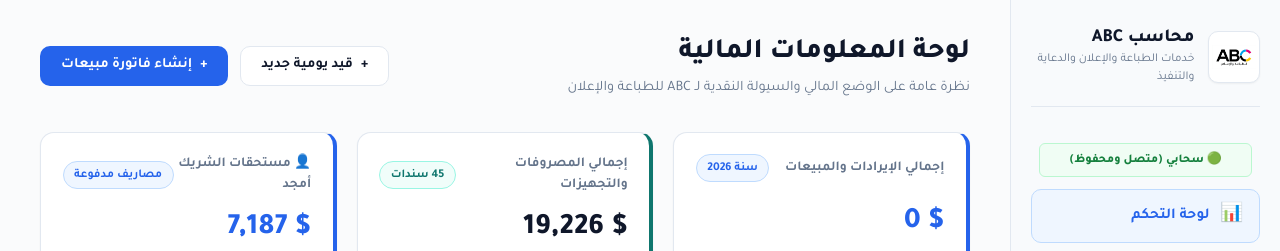
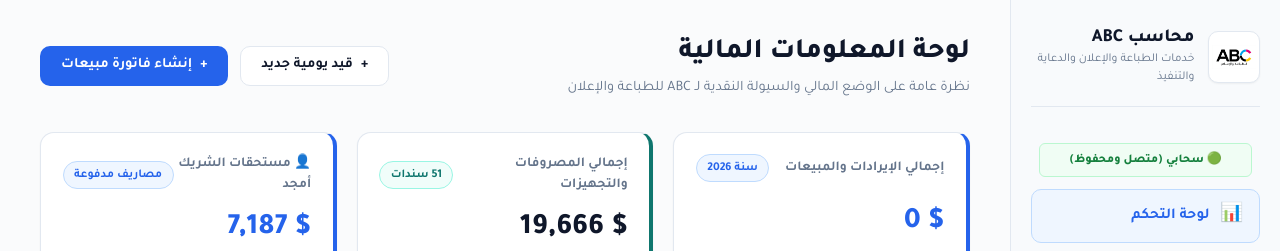
Before and after one commit to Amjadatasco/abc-accounting, a React (Vite) app: page / in a window 1280 px wide. Shown: the top 251 px of the page. Built offline with nearby package versions, Linux system fonts and the light colour scheme; no server answers; the database is empty.

Commit message:
feat: record  furniture and equipment expenses paid by Nour and add to fixed assets

```diff
--- a/src/context/AccountingContext.tsx
+++ b/src/context/AccountingContext.tsx
@@ -814,9 +814,11 @@ export const AccountingProvider: React.FC<{ children: React.ReactNode }> = ({ ch
       const cloudAssets = (assetsRow?.data as Asset[]) || [];
       const cloudAssetIds = new Set(cloudAssets.map(a => a.id));
       const extraLocalAssets = localAssets.filter(a => !cloudAssetIds.has(a.id));
-
-      if (extraLocalAssets.length > 0) {
-        const mergedAst = [...cloudAssets, ...extraLocalAssets];
+      const existingAllAssetIds = new Set([...cloudAssetIds, ...localAssets.map(a => a.id)]);
+      const missingInitialAssets = initialAssets.filter(a => !existingAllAssetIds.has(a.id));
+      const mergedAst = [...cloudAssets, ...extraLocalAssets, ...missingInitialAssets];
+
+      if (extraLocalAssets.length > 0 || missingInitialAssets.length > 0) {
         await client.from('accounting_settings').upsert({
           id: 'fixed_assets',
           data: mergedAst,
--- a/src/data/initialData.ts
+++ b/src/data/initialData.ts
@@ -904,6 +904,115 @@ export const initialExpenses: ExpenseBill[] = [
     status: 'paid',
     notes: 'إذن تسليم رقم 000341 من ليزر رسلان: شفاف 44*20 قطعتين (4.5$) + شفاف 20*20 عدد 7 قطع (7.7$) + حليبي 15*25 قطعتين (2.7$) + حليبي 15*20 قطعتين (1.4$) + حليبي 12.5*20 قطعة (0.9$) + فضي 20*20 قطعتين (2.4$) - سدده أمجد من حسابه الخاص',
     createdAt: '2026-02-12'
+  },
+  // --- مصاريف أثاث وتجهيزات المشغل والمحل (سددها الشريك نور حديثاً من حسابه الخاص) ---
+  {
+    id: 'exp_nour_usd_10',
+    billNumber: 'EXP-2026-053',
+    vendorName: 'مفروشات وتجهيزات مكتبية',
+    accountId: 'acc_1250', // أثاث ومفروشات ومكيفات وتجهيزات كهربائية (أصول ثابتة)
+    date: '2026-02-12',
+    amount: 60,
+    taxAmount: 0,
+    currency: 'USD',
+    currencySymbol: '$',
+    exchangeRate: 14800,
+    equivalentAmount: 888000,
+    paymentMethod: 'cash',
+    paidBy: 'nour',
+    status: 'paid',
+    notes: 'طاولات مكتب عدد 3 (سعر الفردي 20$) - سددها نور من حسابه الخاص',
+    createdAt: '2026-02-12'
+  },
+  {
+    id: 'exp_nour_usd_11',
+    billNumber: 'EXP-2026-054',
+    vendorName: 'مفروشات وتجهيزات مكتبية',
+    accountId: 'acc_1250',
+    date: '2026-02-12',
+    amount: 60,
+    taxAmount: 0,
+    currency: 'USD',
+    currencySymbol: '$',
+    exchangeRate: 14800,
+    equivalentAmount: 888000,
+    paymentMethod: 'cash',
+    paidBy: 'nour',
+    status: 'paid',
+    notes: 'كراسي ثابتة عدد 4 (سعر الفردي 15$) - سددها نور من حسابه الخاص',
+    createdAt: '2026-02-12'
+  },
+  {
+    id: 'exp_nour_usd_12',
+    billNumber: 'EXP-2026-055',
+    vendorName: 'مفروشات وتجهيزات مكتبية',
+    accountId: 'acc_1250',
+    date: '2026-02-12',
+    amount: 40,
+    taxAmount: 0,
+    currency: 'USD',
+    currencySymbol: '$',
+    exchangeRate: 14800,
+    equivalentAmount: 592000,
+    paymentMethod: 'cash',
+    paidBy: 'nour',
+    status: 'paid',
+    notes: 'كراسي متحركة هيدروليك بعجلات عدد 2 (سعر الفردي 20$) - سددها نور من حسابه الخاص',
+    createdAt: '2026-02-12'
+  },
+  {
+    id: 'exp_nour_usd_13',
+    billNumber: 'EXP-2026-056',
+    vendorName: 'تجهيزات مشغل وورشة',
+    accountId: 'acc_1250',
+    date: '2026-02-12',
+    amount: 30,
+    taxAmount: 0,
+    currency: 'USD',
+    currencySymbol: '$',
+    exchangeRate: 14800,
+    equivalentAmount: 444000,
+    paymentMethod: 'cash',
+    paidBy: 'nour',
+    status: 'paid',
+    notes: 'طاولة مشغل صغيرة عدد 1 (30$) - سددها نور من حسابه الخاص',
+    createdAt: '2026-02-12'
+  },
+  {
+    id: 'exp_nour_usd_14',
+    billNumber: 'EXP-2026-057',
+    vendorName: 'تجهيزات مستودعات ورفوف',
+    accountId: 'acc_1250',
+    date: '2026-02-12',
+    amount: 200,
+    taxAmount: 0,
+    currency: 'USD',
+    currencySymbol: '$',
+    exchangeRate: 14800,
+    equivalentAmount: 2960000,
+    paymentMethod: 'cash',
+    paidBy: 'nour',
+    status: 'paid',
+    notes: 'خزانة رفوف خضراء للمستودع عدد 2 (سعر الفردي 100$) - سددها نور من حسابه الخاص',
+    createdAt: '2026-02-12'
+  },
+  {
+    id: 'exp_nour_usd_15',
+    billNumber: 'EXP-2026-058',
+    vendorName: 'أجهزة وتجهيزات كهربائية',
+    accountId: 'acc_1250',
+    date: '2026-02-12',
+    amount: 50,
+    taxAmount: 0,
+    currency: 'USD',
+    currencySymbol: '$',
+    exchangeRate: 14800,
+    equivalentAmount: 740000,
+    paymentMethod: 'cash',
+    paidBy: 'nour',
+    status: 'paid',
+    notes: 'براد ومبرد مياه للمحل والمشغل عدد 1 (50$) - سدده نور من حسابه الخاص',
+    createdAt: '2026-02-12'
   }
 ];
 
@@ -1105,6 +1214,103 @@ export const initialAssets: Asset[] = [
     description: 'تأسيس الحمام والمغسلة والكرسي والتمديدات الصحية الثابتة للمحل (دفعه أمجد 160$ + 16,300 ل.س)',
     notes: 'سندات صرف صحية المحل - تم الدفع بواسطة: أمجد (160$)',
     createdAt: '2026-01-28'
+  },
+  // --- أثاث وتجهيزات ومفروشات المشغل والمحل (سددها الشريك نور) ---
+  {
+    id: 'ast_desk_01',
+    code: 'AST-DSK-01',
+    name: 'طاولات مكتب خشبية (عدد 3)',
+    category: 'equipment',
+    purchasePrice: 60,
+    currency: 'USD',
+    currencySymbol: '$',
+    purchaseDate: '2026-02-12',
+    supplier: 'مفروشات وتجهيزات مكتبية',
+    invoiceRef: 'EXP-2026-053',
+    status: 'active',
+    description: 'طاولات مكتب خشبية للعمل والإدارة والتصميم (عدد 3 طاولات × 20$ = 60$)',
+    notes: 'سند صرف رقم EXP-2026-053 - تم الدفع بواسطة: نور (60$)',
+    createdAt: '2026-02-12'
+  },
+  {
+    id: 'ast_chair_fixed_01',
+    code: 'AST-CHR-FIX',
+    name: 'كراسي ثابتة للمكتب والانتظار (عدد 4)',
+    category: 'equipment',
+    purchasePrice: 60,
+    currency: 'USD',
+    currencySymbol: '$',
+    purchaseDate: '2026-02-12',
+    supplier: 'مفروشات وتجهيزات مكتبية',
+    invoiceRef: 'EXP-2026-054',
+    status: 'active',
+    description: 'كراسي ثابتة لخدمة العملاء وصالة الانتظار والمكتب (عدد 4 كراسي × 15$ = 60$)',
+    notes: 'سند صرف رقم EXP-2026-054 - تم الدفع بواسطة: نور (60$)',
+    createdAt: '2026-02-12'
+  },
+  {
+    id: 'ast_chair_mov_01',
+    code: 'AST-CHR-MOV',
+    name: 'كراسي مكتبية متحركة هيدروليك (عدد 2)',
+    category: 'equipment',
+    purchasePrice: 40,
+    currency: 'USD',
+    currencySymbol: '$',
+    purchaseDate: '2026-02-12',
+    supplier: 'مفروشات وتجهيزات مكتبية',
+    invoiceRef: 'EXP-2026-055',
+    status: 'active',
+    description: 'كراسي مكتبية متحركة بعجلات وهيدروليك لموظفي التصميم والطباعة (عدد 2 كرسي × 20$ = 40$)',
+    notes: 'سند صرف رقم EXP-2026-055 - تم الدفع بواسطة: نور (40$)',
+    createdAt: '2026-02-12'
+  },
+  {
+    id: 'ast_worktable_01',
+    code: 'AST-TBL-WRK',
+    name: 'طاولة مشغل وورشة عمل صغيرة',
+    category: 'equipment',
+    purchasePrice: 30,
+    currency: 'USD',
+    currencySymbol: '$',
+    purchaseDate: '2026-02-12',
+    supplier: 'تجهيزات مشغل وورشة',
+    invoiceRef: 'EXP-2026-056',
+    status: 'active',
+    description: 'طاولة مشغل وورشة مخصصة للأعمال اليدوية والكبس الحراري والتجهيز والتجميع (قيمة: 30$)',
+    notes: 'سند صرف رقم EXP-2026-056 - تم الدفع بواسطة: نور (30$)',
+    createdAt: '2026-02-12'
+  },
+  {
+    id: 'ast_shelves_green_01',
+    code: 'AST-SHF-GRN',
+    name: 'خزائن رفوف معدنية خضراء للمستودع (عدد 2)',
+    category: 'equipment',
+    purchasePrice: 200,
+    currency: 'USD',
+    currencySymbol: '$',
+    purchaseDate: '2026-02-12',
+    supplier: 'تجهيزات مستودعات ورفوف',
+    invoiceRef: 'EXP-2026-057',
+    status: 'active',
+    description: 'خزائن رفوف معدنية متينة لون أخضر لتخزين البضائع والمواد الخام ورولات ومطبوعات المشغل (عدد 2 خزانة × 100$ = 200$)',
+    notes: 'سند صرف رقم EXP-2026-057 - تم الدفع بواسطة: نور (200$)',
+    createdAt: '2026-02-12'
+  },
+  {
+    id: 'ast_cooler_01',
+    code: 'AST-WTR-CLR',
+    name: 'براد ومبرد مياه للمحل والمشغل',
+    category: 'equipment',
+    purchasePrice: 50,
+    currency: 'USD',
+    currencySymbol: '$',
+    purchaseDate: '2026-02-12',
+    supplier: 'أجهزة وتجهيزات كهربائية',
+    invoiceRef: 'EXP-2026-058',
+    status: 'active',
+    description: 'براد ومبرد مياه بارد/ساخن لخدمة العاملين والزبائن في المحل (قيمة: 50$)',
+    notes: 'سند صرف رقم EXP-2026-058 - تم الدفع بواسطة: نور (50$)',
+    createdAt: '2026-02-12'
   }
 ];
 
```
